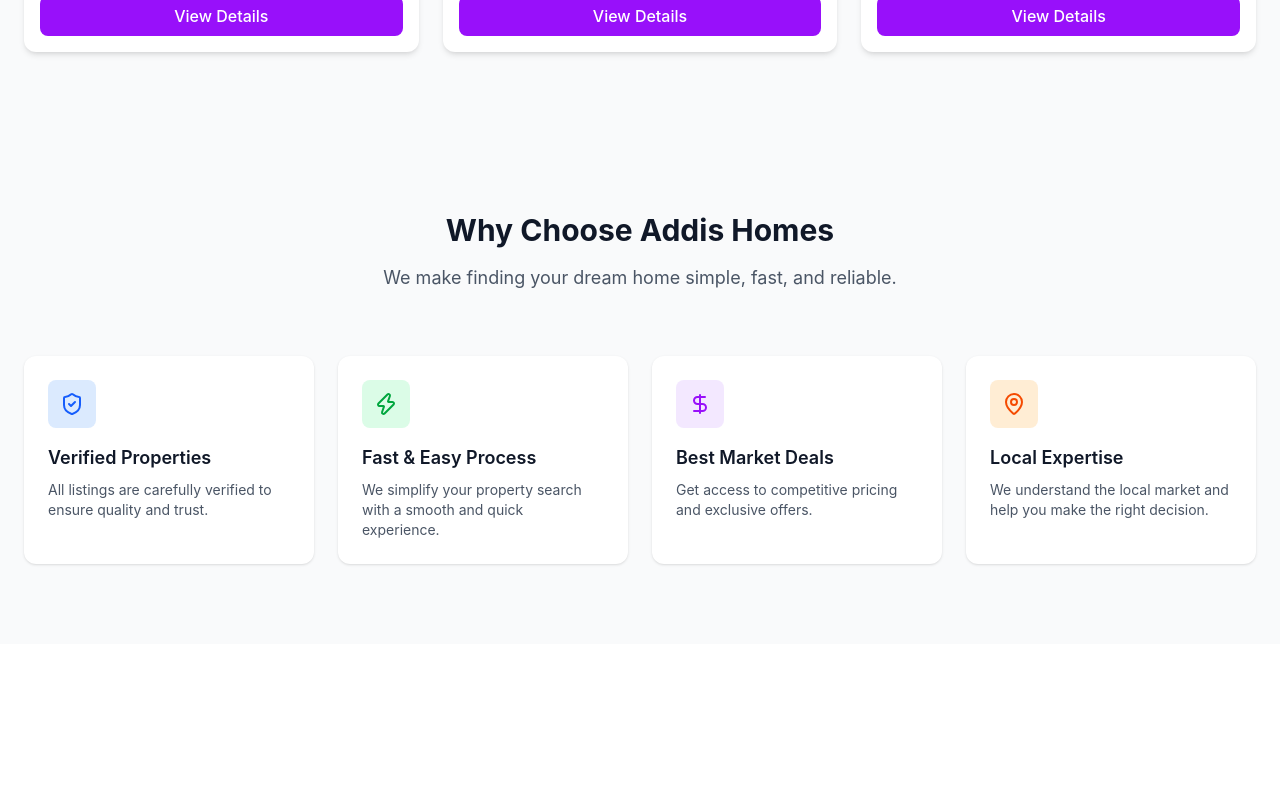
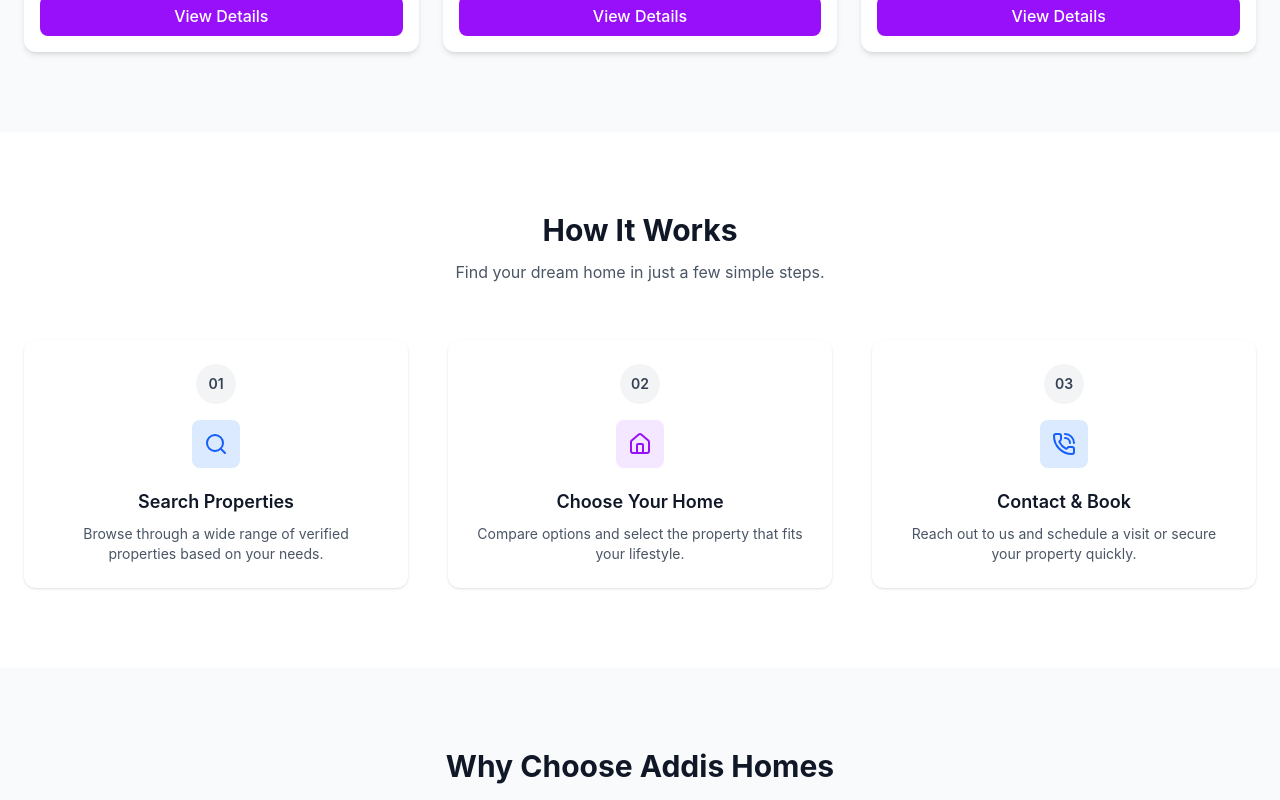
Before and after one commit to Teshome-Worku/addis-homes, a Next.js app: page / in a window 1280 px wide. Shown: the part 1720-2520 px from the top of the page. Before the commit the page ends 2364 px from the top, so only its background shows below. Built offline with nearby package versions, Linux system fonts and the light colour scheme.

Commit message:
feat: add HowItWorks section and enhance Navbar with scroll effects

```diff
--- a/src/app/page.tsx
+++ b/src/app/page.tsx
@@ -1,6 +1,7 @@
 import Hero from "@/sections/hero";
 import Navbar from "@/components/Navbar";
 import FeaturedProperties from "@/sections/FeaturedProperties";
+import HowItWorks from "@/sections/HowItWorks";
 import WhyChooseUs from "@/sections/WhyChooseUs";
 export default function Home() {
   return (
@@ -8,6 +9,7 @@ export default function Home() {
       <Navbar />
       <Hero />
       <FeaturedProperties />
+      <HowItWorks />
       <WhyChooseUs />
 
     </main>
--- a/src/app/properties/page.tsx
+++ b/src/app/properties/page.tsx
@@ -4,7 +4,7 @@ import { properties } from "@/data/properties";
 
 export default function PropertiesPage() {
     return (
-        <main className="min-h-screen bg-gray-50">
+        <main className="min-h-screen bg-gray-50 pt-24">
             <div className="max-w-7xl mx-auto px-6 py-8">
 
                 {/* HEADER */}
--- a/src/components/Navbar.tsx
+++ b/src/components/Navbar.tsx
@@ -1,11 +1,31 @@
 "use client";
+import { useEffect, useState } from 'react';
 import Link from 'next/link';
+
 export default function Navbar() {
+    const [isScrolled, setIsScrolled] = useState(false);
+
+    useEffect(() => {
+        const onScroll = () => {
+            setIsScrolled(window.scrollY > 40);
+        };
+
+        onScroll();
+        window.addEventListener('scroll', onScroll, { passive: true });
+
+        return () => {
+            window.removeEventListener('scroll', onScroll);
+        };
+    }, []);
+
     return (
-        <header className="absolute top-0 left-0 w-full z-20">
+        <header
+            className={`fixed top-0 left-0 w-full z-50 transition-all duration-300 ${isScrolled ? 'bg-white/95 backdrop-blur-sm shadow-sm' : 'bg-transparent'
+                }`}
+        >
             <div className="max-w-7xl mx-auto px-6 py-4 flex items-center justify-between">
                 <Link href="/" >
-                    <h1 className="text-white font-bold text-lg">
+                    <h1 className={`font-bold text-lg transition-colors ${isScrolled ? 'text-gray-900' : 'text-white'}`}>
                         AddisHomes
                     </h1>
                 </Link>
@@ -14,15 +34,15 @@ export default function Navbar() {
 
 
                 {/* NAV LINKS */}
-                <nav className="hidden md:flex gap-8 text-white text-sm">
-                    <a href="#">Home</a>
-                    <a href="#featured-properties">Properties</a>
-                    <a href="#">About</a>
-                    <a href="#">Contact</a>
+                <nav className={`hidden md:flex gap-8 text-sm transition-colors ${isScrolled ? 'text-gray-700' : 'text-white'}`}>
+                    <a className="hover:opacity-80 transition" href="#">Home</a>
+                    <a className="hover:opacity-80 transition" href="#featured-properties">Properties</a>
+                    <a className="hover:opacity-80 transition" href="#">About</a>
+                    <a className="hover:opacity-80 transition" href="#">Contact</a>
                 </nav>
 
                 {/* CTA */}
-                <button className="bg-white text-black px-4 py-2 rounded-lg text-sm font-medium">
+                <button className={`px-4 py-2 rounded-lg text-sm font-medium transition ${isScrolled ? 'bg-blue-600 text-white hover:bg-blue-700' : 'bg-white text-black hover:opacity-90'}`}>
                     Book Now
                 </button>
 
--- /dev/null
+++ b/src/sections/HowItWorks.tsx
@@ -0,0 +1,59 @@
+"use client";
+
+import { Home, PhoneCall, Search } from "lucide-react";
+
+export default function HowItWorks() {
+    return (
+        <section className="bg-white">
+            <div className="max-w-7xl mx-auto px-6 py-20">
+                <div className="text-center mb-14">
+                    <h2 className="text-3xl font-bold text-gray-900">How It Works</h2>
+                    <p className="text-gray-600 mt-3">
+                        Find your dream home in just a few simple steps.
+                    </p>
+                </div>
+
+                <div className="grid grid-cols-1 md:grid-cols-3 gap-10">
+                    <div className="text-center bg-white p-6 rounded-xl shadow-sm hover:shadow-md transition">
+                        <div className="w-10 h-10 rounded-full bg-gray-100 text-gray-700 text-sm font-semibold flex items-center justify-center mx-auto">
+                            01
+                        </div>
+                        <div className="w-12 h-12 rounded-lg bg-blue-100 flex items-center justify-center mx-auto mt-4">
+                            <Search className="w-6 h-6 text-blue-600" />
+                        </div>
+                        <h3 className="font-semibold text-lg text-gray-900 mt-5">Search Properties</h3>
+                        <p className="text-gray-600 text-sm mt-2">
+                            Browse through a wide range of verified properties based on your needs.
+                        </p>
+                    </div>
+
+                    <div className="text-center bg-white p-6 rounded-xl shadow-sm hover:shadow-md transition">
+                        <div className="w-10 h-10 rounded-full bg-gray-100 text-gray-700 text-sm font-semibold flex items-center justify-center mx-auto">
+                            02
+                        </div>
+                        <div className="w-12 h-12 rounded-lg bg-purple-100 flex items-center justify-center mx-auto mt-4">
+                            <Home className="w-6 h-6 text-purple-600" />
+                        </div>
+                        <h3 className="font-semibold text-lg text-gray-900 mt-5">Choose Your Home</h3>
+                        <p className="text-gray-600 text-sm mt-2">
+                            Compare options and select the property that fits your lifestyle.
+                        </p>
+                    </div>
+
+                    <div className="text-center bg-white p-6 rounded-xl shadow-sm hover:shadow-md transition">
+                        <div className="w-10 h-10 rounded-full bg-gray-100 text-gray-700 text-sm font-semibold flex items-center justify-center mx-auto">
+                            03
+                        </div>
+                        <div className="w-12 h-12 rounded-lg bg-blue-100 flex items-center justify-center mx-auto mt-4">
+                            <PhoneCall className="w-6 h-6 text-blue-600" />
+                        </div>
+                        <h3 className="font-semibold text-lg text-gray-900 mt-5">Contact & Book</h3>
+                        <p className="text-gray-600 text-sm mt-2">
+                            Reach out to us and schedule a visit or secure your property quickly.
+                        </p>
+                    </div>
+                </div>
+            </div>
+        </section>
+    );
+}
```
